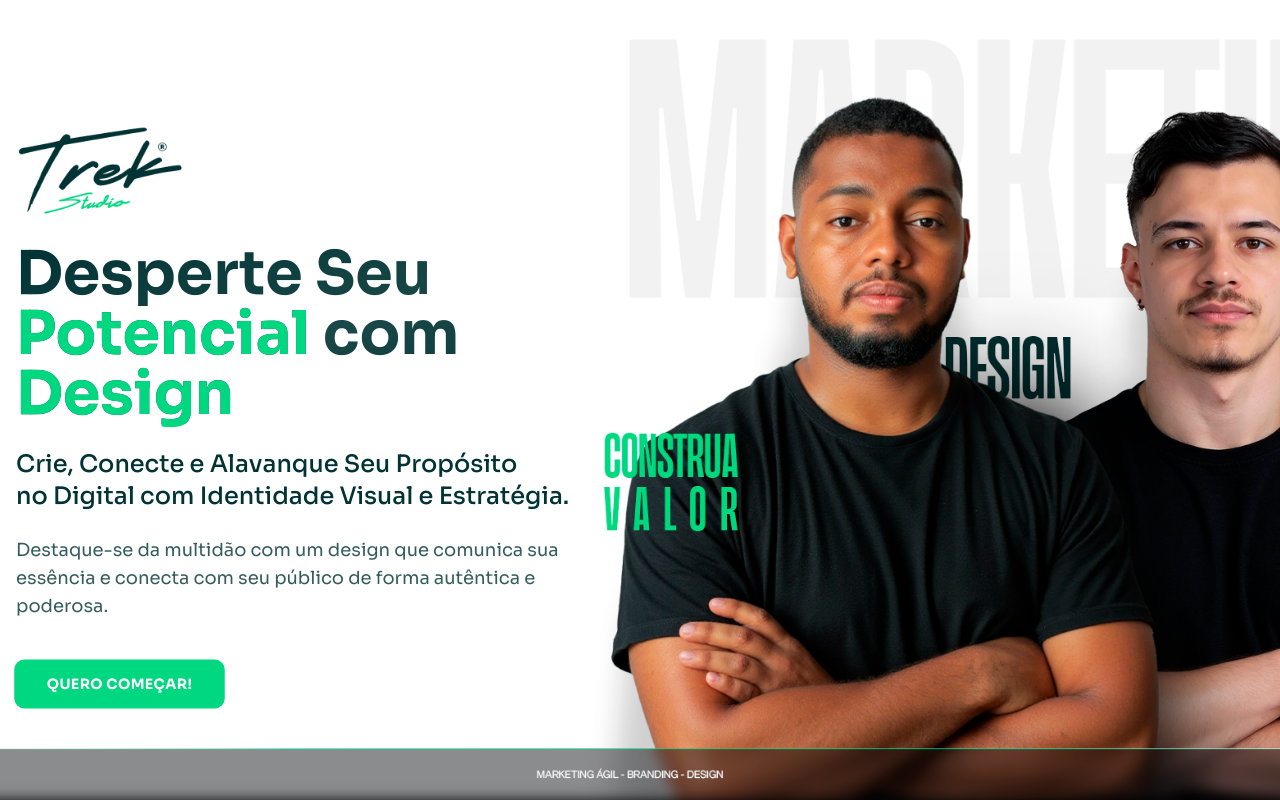
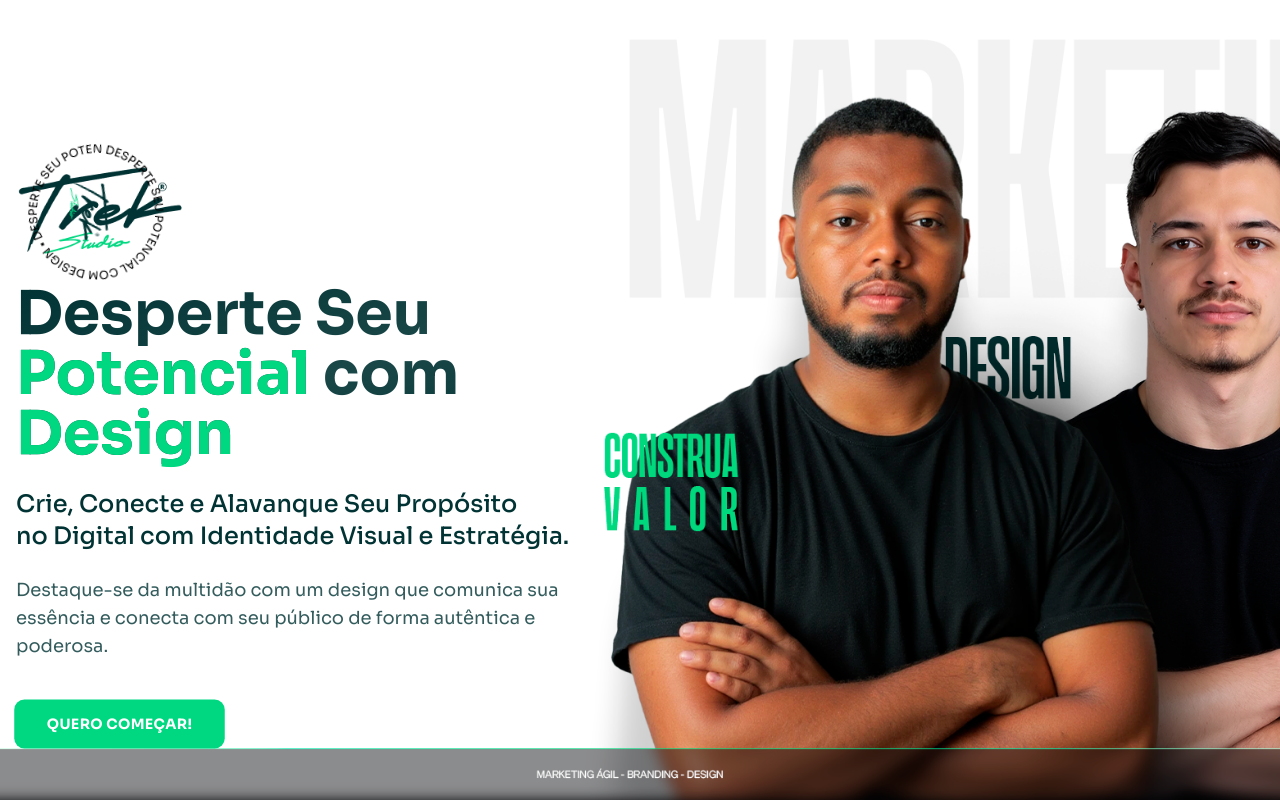
Before and after one commit to LucasMoraisHRZ/TrekStudio, a React (Vite) app: page / in a window 1280 px wide. Built offline with nearby package versions, Linux system fonts and the light colour scheme.

Commit message:
Add rotating text feature
Implement a rotating text animation with the logo in the center.

```diff
--- a/src/components/Hero.tsx
+++ b/src/components/Hero.tsx
@@ -15,11 +15,36 @@ const Hero = () => {
       <div className="container mx-auto px-4">
         <div className="grid grid-cols-1 md:grid-cols-2 gap-12 items-center">
           <div className="space-y-6 z-10">
-            <div className="mb-6">
+            <div className="mb-6 relative">
+              <div className="rotating-text-container">
+                <div className="rotating-text">
+                  <svg viewBox="0 0 100 100" width="160" height="160">
+                    <defs>
+                      <path
+                        id="circle"
+                        d="M 50, 50 m -37, 0 a 37,37 0 1,1 74,0 a 37,37 0 1,1 -74,0"
+                      />
+                    </defs>
+                    <text className="text-[#00D781] text-[7px]">
+                      <textPath xlinkHref="#circle" className="text-center">
+                        DESPERTE SEU POTENCIAL COM DESIGN • DESPERTE SEU POTENCIAL COM DESIGN •
+                      </textPath>
+                    </text>
+                  </svg>
+                  <div className="logo-center">
+                    <img
+                      src="/lovable-uploads/f9a42c14-0d97-406b-92f6-4bbb50648f61.png"
+                      alt="Trek Studio Logo"
+                      className="h-16 w-auto"
+                    />
+                  </div>
+                </div>
+              </div>
+
               <img
                 src="/lovable-uploads/3cc53571-391a-4e6c-95ab-821c8699aad6.png"
                 alt="Trek Studio Logo"
-                className="h-24 md:h-32"
+                className="h-24 md:h-32 mt-20"
               />
             </div>
 
--- a/src/index.css
+++ b/src/index.css
@@ -73,4 +73,41 @@
   .animate-pulse-btn {
     animation: pulse 2s infinite;
   }
+
+  /* Rotating text styles */
+  .rotating-text-container {
+    position: absolute;
+    top: 0;
+    left: 0;
+    width: 160px;
+    height: 160px;
+  }
+
+  .rotating-text {
+    position: relative;
+    width: 100%;
+    height: 100%;
+    animation: rotate 20s linear infinite;
+  }
+
+  .logo-center {
+    position: absolute;
+    top: 50%;
+    left: 50%;
+    transform: translate(-50%, -50%);
+    width: 60px;
+    height: 60px;
+    display: flex;
+    align-items: center;
+    justify-content: center;
+  }
+
+  @keyframes rotate {
+    0% {
+      transform: rotate(0deg);
+    }
+    100% {
+      transform: rotate(360deg);
+    }
+  }
 }
```
Also changed, not shown: public/lovable-uploads/f9a42c14-0d97-406b-92f6-4bbb50648f61.png (added).
